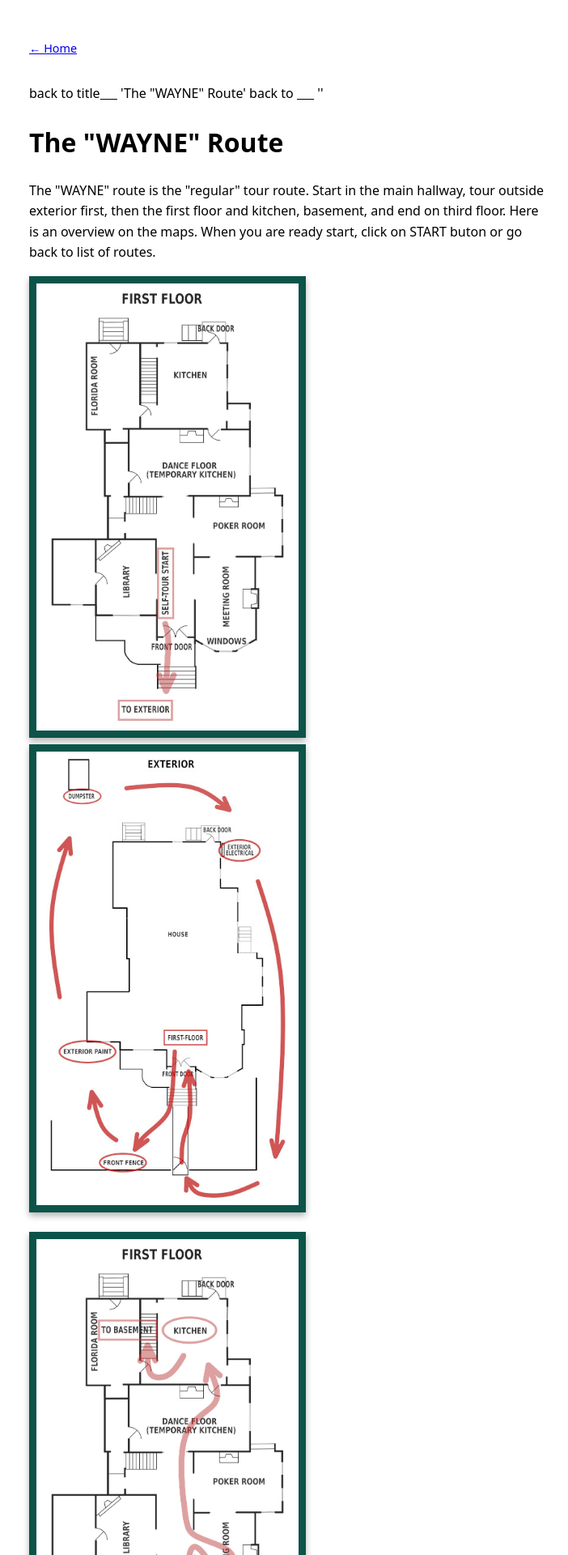
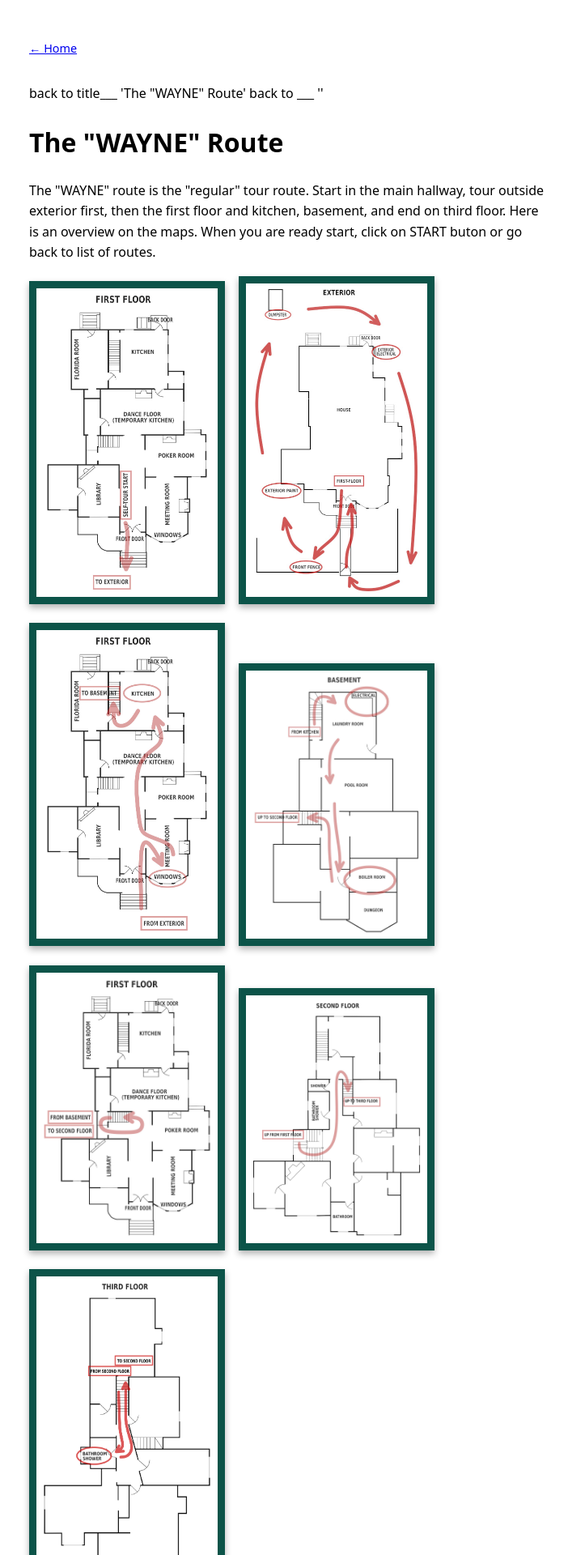
Before and after one commit to mciechanumich/WEStour, a Jekyll site: the page built from docs/wayne_route.md, in a window 1280 px wide. Shown: the top 1920 px of the page at 81% size, without its empty margins (284-986 px from the left). Built offline with Jekyll 4.4.1, drawn with Linux system fonts in a browser that asks for light colours.

Commit message:
fix: image width layout

```diff
--- a/docs/wayne_route.md
+++ b/docs/wayne_route.md
@@ -20,19 +20,19 @@ The "WAYNE" route is the "regular" tour route. Start in the main hallway, tour o
 
 <div>
 <p>
-<img src="image/drawing_firstfloor_w1.jpg" alt="first floor map"  width="50%" class="framed-image" style="display: inline-block; height: auto; margin-right: 2%;">
-<img src="image/drawing_exterior.jpg" alt="exterior map"  width="50%" class="framed-image" style="display: inline-block; height: auto;">
+<img src="image/drawing_firstfloor_w1.jpg" alt="first floor map"  width="220" class="framed-image" style="display: inline-block; height: auto; margin-right: 2%;">
+<img src="image/drawing_exterior.jpg" alt="exterior map"  width="220" class="framed-image" style="display: inline-block; height: auto;">
 </p>
 <p>
-<img src="image/drawing_firstfloor_w2.jpg" alt="first floor map"  width="50%" class="framed-image" style="display: inline-block; height: auto; margin-right: 2%;">
-<img src="image/drawing_basement_w.jpg" alt="basement map"  width="50%" class="framed-image" style="display: inline-block; height: auto;">
+<img src="image/drawing_firstfloor_w2.jpg" alt="first floor map"  width="220" class="framed-image" style="display: inline-block; height: auto; margin-right: 2%;">
+<img src="image/drawing_basement_w.jpg" alt="basement map"  width="220" class="framed-image" style="display: inline-block; height: auto;">
 </p>
 <p>
-<img src="image/drawing_firstfloor_w3.jpg" alt="first floor map"  width=300 class="framed-image" style="display: inline-block; height: auto; margin-right: 2%;">
-<img src="image/drawing_secondfloor_w1.jpg" alt="second floor map"  width=300 class="framed-image" style="display: inline-block; height: auto;">
+<img src="image/drawing_firstfloor_w3.jpg" alt="first floor map"  width=220 class="framed-image" style="display: inline-block; height: auto; margin-right: 2%;">
+<img src="image/drawing_secondfloor_w1.jpg" alt="second floor map"  width=220 class="framed-image" style="display: inline-block; height: auto;">
 </p>
 <p>
-<img src="image/drawing_thirdfloor_w1.jpg" alt="third floor map"  width=300 class="framed-image">
+<img src="image/drawing_thirdfloor_w1.jpg" alt="third floor map"  width=220 class="framed-image">
 </p>
 </div>
 
```
